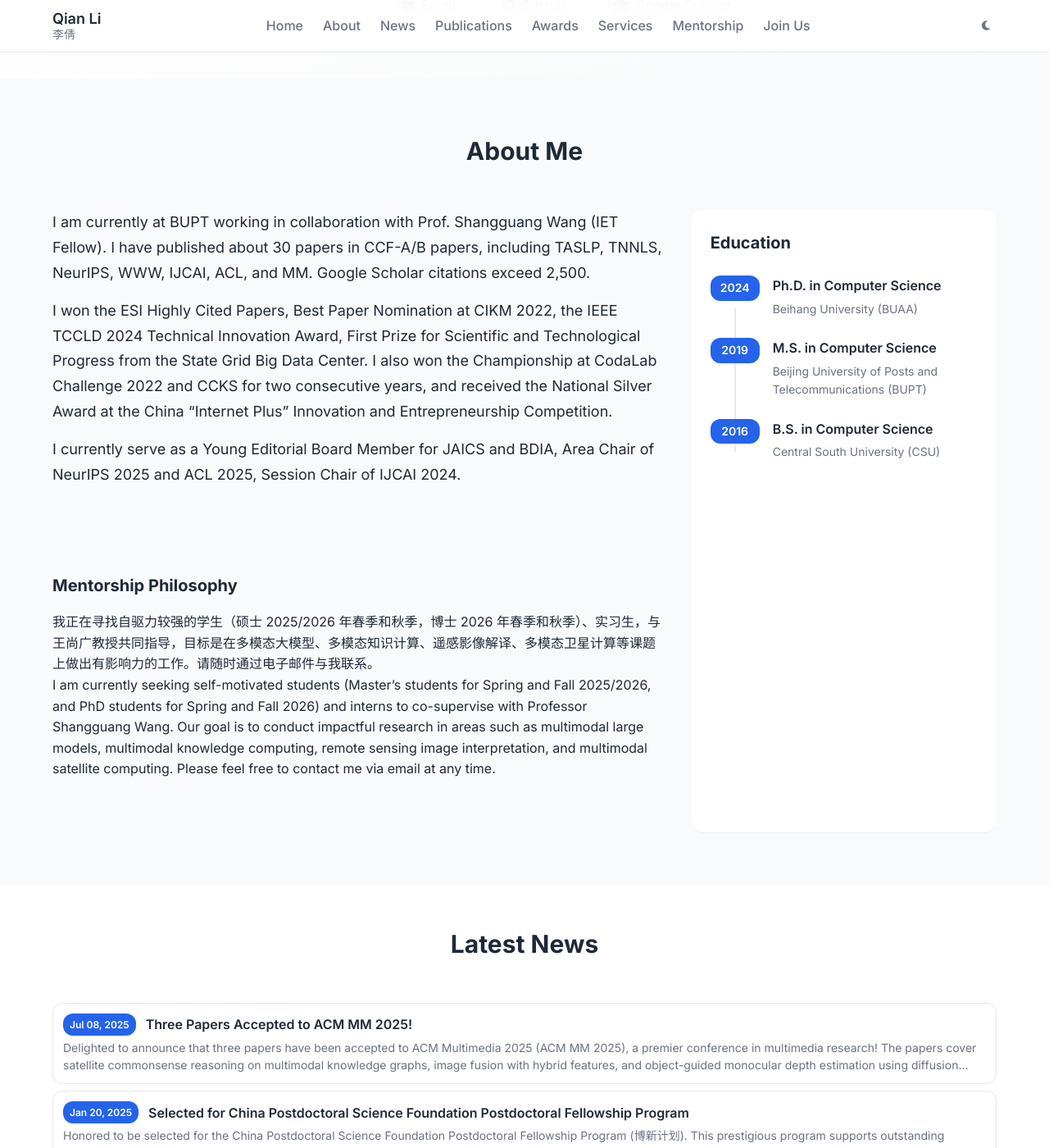
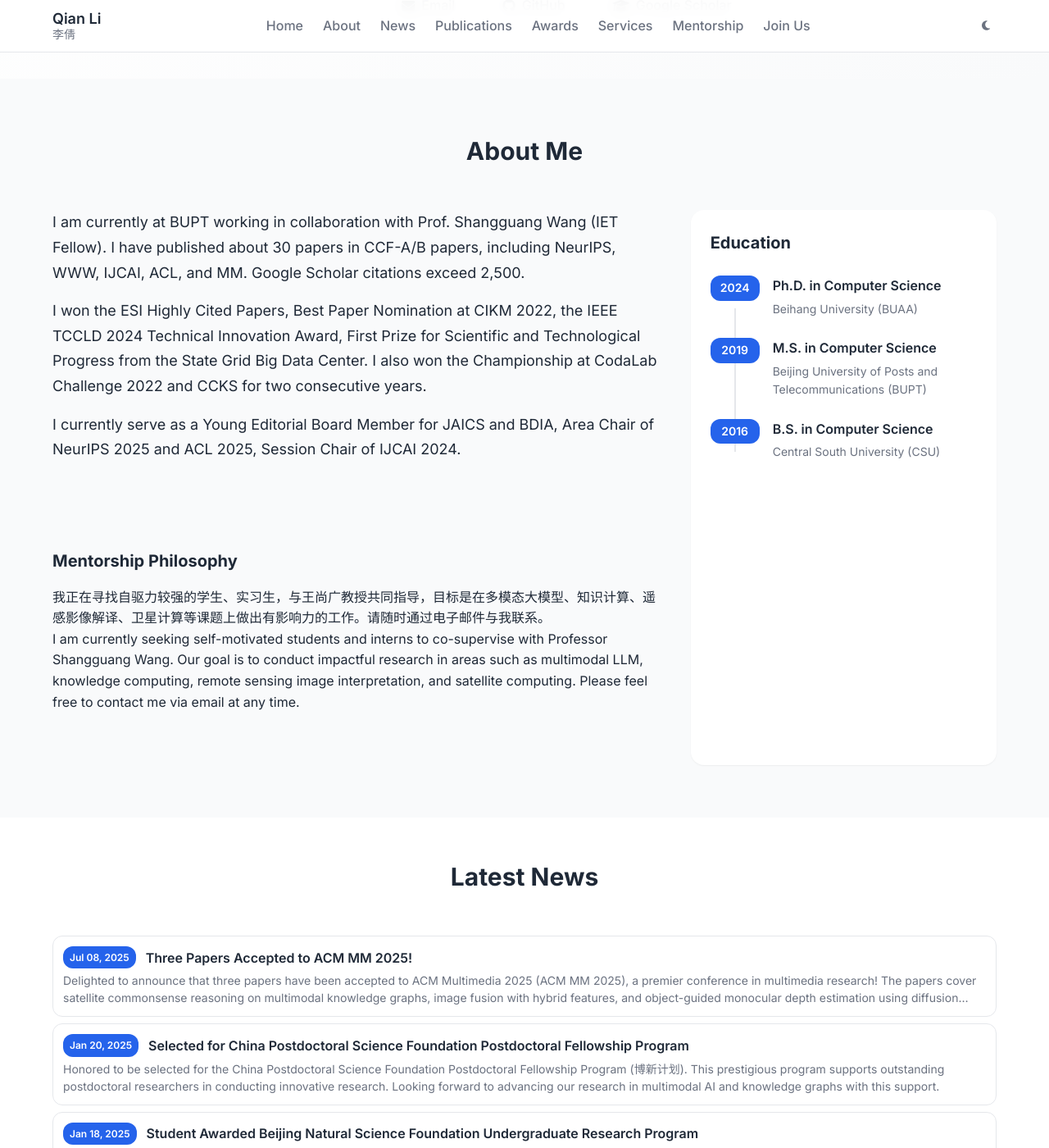
Before and after one commit to xiaoqian19940510/xiaoqian19940510.github.io, a Jekyll site: the page built from index.html, in a window 1280 px wide and 1400 px high, scrolled down 456 px. Shown: the whole window at 82% size. Built offline with Jekyll 4.4.1, drawn with Linux system fonts in a browser that asks for light colours; the list of posts is cut into pages by our own code.

Commit message:
Update author.yml

```diff
--- a/_data/author.yml
+++ b/_data/author.yml
@@ -22,10 +22,10 @@
 
 # 个人简介
 bio: |
-  I am currently at BUPT working in collaboration with Prof. Shangguang Wang (IET Fellow). I have published about 30 papers in CCF-A/B papers, including TASLP, TNNLS, NeurIPS, WWW, IJCAI, ACL, and MM. Google Scholar citations exceed 2,500.
+  I am currently at BUPT working in collaboration with Prof. Shangguang Wang (IET Fellow). I have published about 30 papers in CCF-A/B papers, including NeurIPS, WWW, IJCAI, ACL, and MM. Google Scholar citations exceed 2,500.
 
   I won the ESI Highly Cited Papers, Best Paper Nomination at CIKM 2022, the IEEE TCCLD 2024 Technical Innovation Award, First Prize for Scientific and Technological Progress from the State Grid Big Data Center.
-  I also won the Championship at CodaLab Challenge 2022 and CCKS for two consecutive years, and received the National Silver Award at the China "Internet Plus" Innovation and Entrepreneurship Competition.
+  I also won the Championship at CodaLab Challenge 2022 and CCKS for two consecutive years.
 
   I currently serve as a Young Editorial Board Member for JAICS and BDIA, Area Chair of NeurIPS 2025 and ACL 2025, Session Chair of IJCAI 2024.
 
@@ -34,9 +34,9 @@
 
 # 指导理念
 mentorship_philosophy: |
-  我正在寻找自驱力较强的学生（硕士 2025/2026 年春季和秋季，博士 2026 年春季和秋季）、实习生，与王尚广教授共同指导，目标是在多模态大模型、多模态知识计算、遥感影像解译、多模态卫星计算等课题上做出有影响力的工作。请随时通过电子邮件与我联系。
+  我正在寻找自驱力较强的学生、实习生，与王尚广教授共同指导，目标是在多模态大模型、知识计算、遥感影像解译、卫星计算等课题上做出有影响力的工作。请随时通过电子邮件与我联系。
 
-  I am currently seeking self-motivated students (Master's students for Spring and Fall 2025/2026, and PhD students for Spring and Fall 2026) and interns to co-supervise with Professor Shangguang Wang. Our goal is to conduct impactful research in areas such as multimodal large models, multimodal knowledge computing, remote sensing image interpretation, and multimodal satellite computing. Please feel free to contact me via email at any time.
+  I am currently seeking self-motivated students and interns to co-supervise with Professor Shangguang Wang. Our goal is to conduct impactful research in areas such as multimodal LLM, knowledge computing, remote sensing image interpretation, and satellite computing. Please feel free to contact me via email at any time.
 
 # 教育经历
 education:
```
